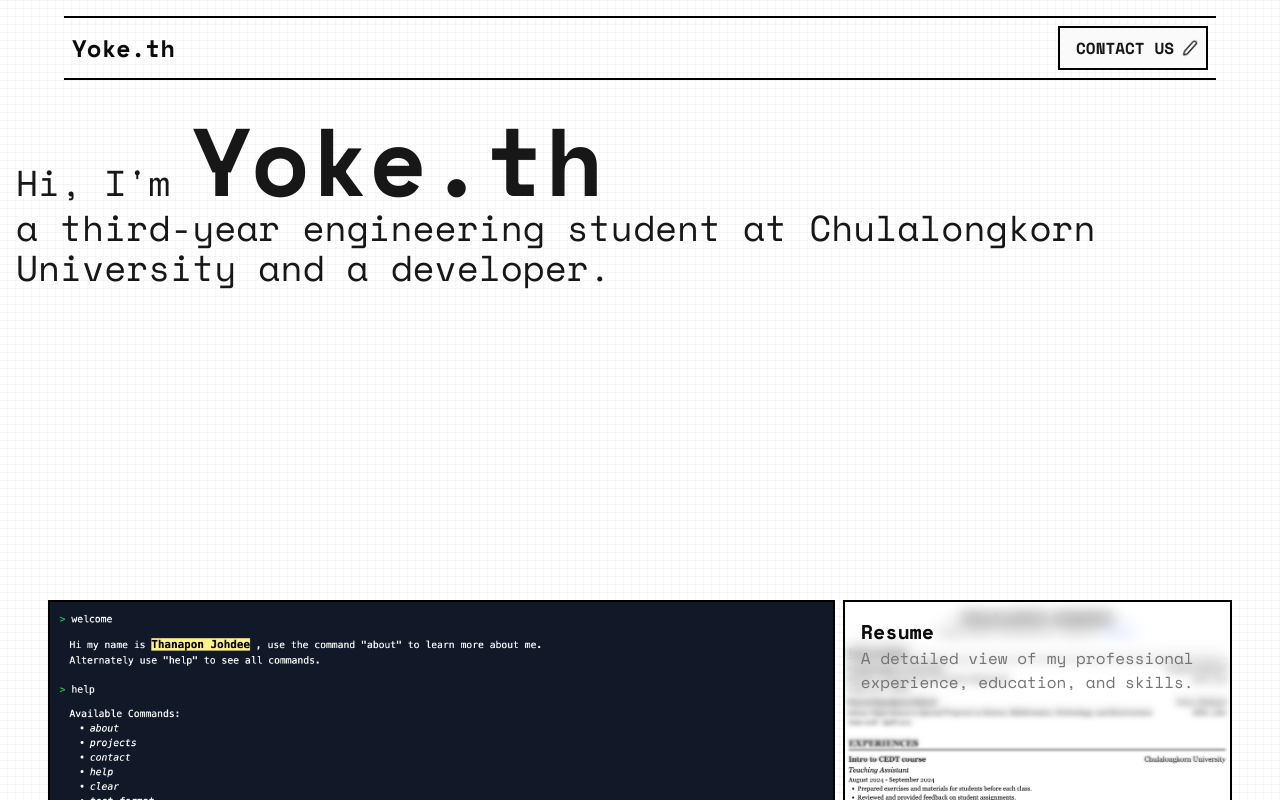
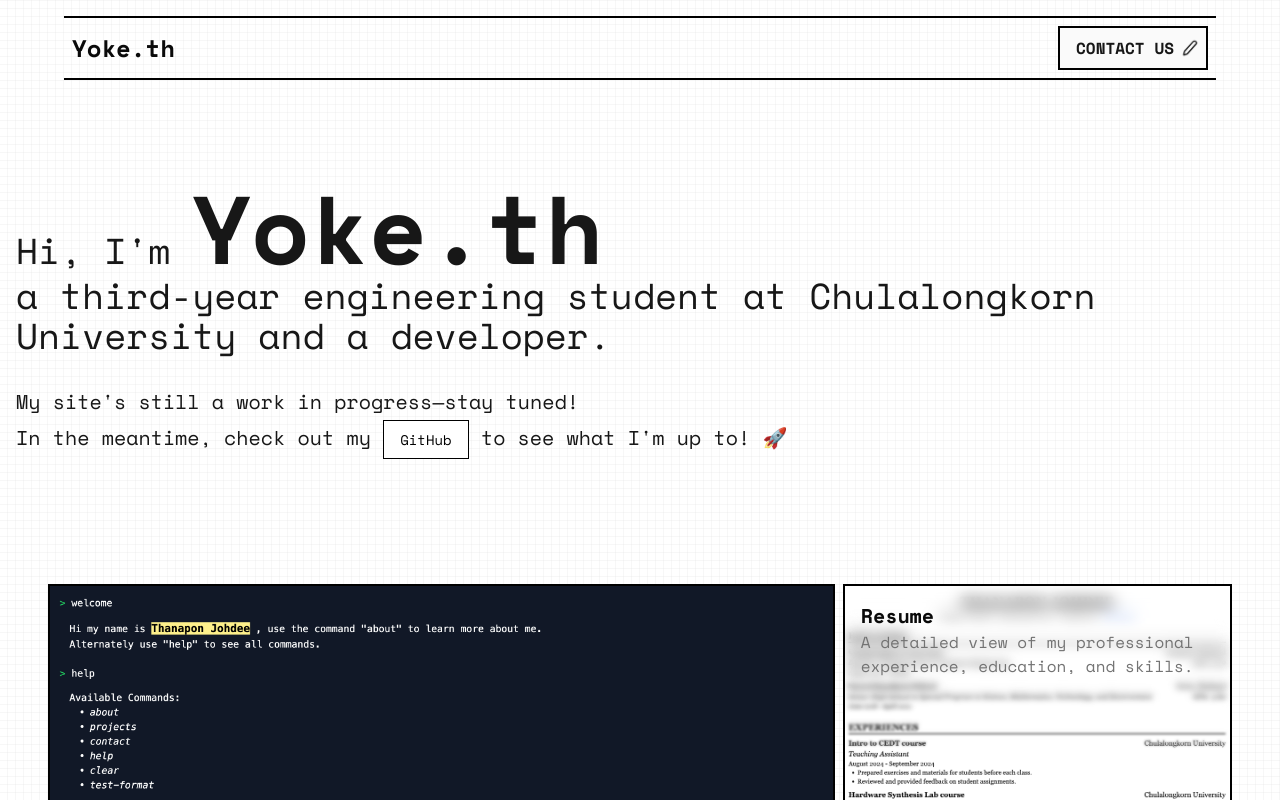
Before and after one commit to yokeTH/yoke-th-me, a Next.js app: page / in a window 1280 px wide. Shown: the top 800 px of the page. Built offline with nearby package versions, Linux system fonts and the light colour scheme.

Commit message:
feat: enhance HeroSection with additional text and GitHub link

```diff
--- a/src/app/(landing)/Hero.tsx
+++ b/src/app/(landing)/Hero.tsx
@@ -1,11 +1,12 @@
 import { CharacterScrambleEffect } from '@/components/CharacterScrambleEffect';
 import { TextLoop } from '@/components/ui/text-loop';
+import Link from 'next/link';
 
 export default function HeroSection() {
   return (
-    <section className="container px-4 mx-auto w-full md:min-h-[calc(100dvh-360px)]">
-      <div className=" my-4 gap-2 w-full h-fit text-start justify-center items-center text-primary text-2xl md:text-4xl transition">
-        <div className="inline">
+    <section className="container px-4 mx-auto w-full md:min-h-[calc(100dvh-360px)] flex flex-col justify-center">
+      <div className=" my-4 gap-2 w-full h-fit text-start justify-center items-center text-primary transition">
+        <div className="inline text-2xl md:text-4xl">
           <span className="">Hi, I&apos;m </span>
           <TextLoop
             interval={4}
@@ -17,6 +18,19 @@
           <br />
           <span className=""> a third-year engineering student at Chulalongkorn University and a developer.</span>
         </div>
+        <div className="pt-8 text-xl flex flex-col gap-2">
+          <span className="block">My site's still a work in progress—stay tuned!</span>
+          <span className="block">
+            In the meantime, check out my{' '}
+            <Link
+              href="https://github.com/yokeTH"
+              className="px-4 py-2 border border-black bg-white text-black text-sm hover:shadow-[4px_4px_0px_0px_rgba(0,0,0)] transition duration-200"
+            >
+              GitHub
+            </Link>{' '}
+            to see what I'm up to! 🚀
+          </span>
+        </div>
       </div>
     </section>
   );
```
